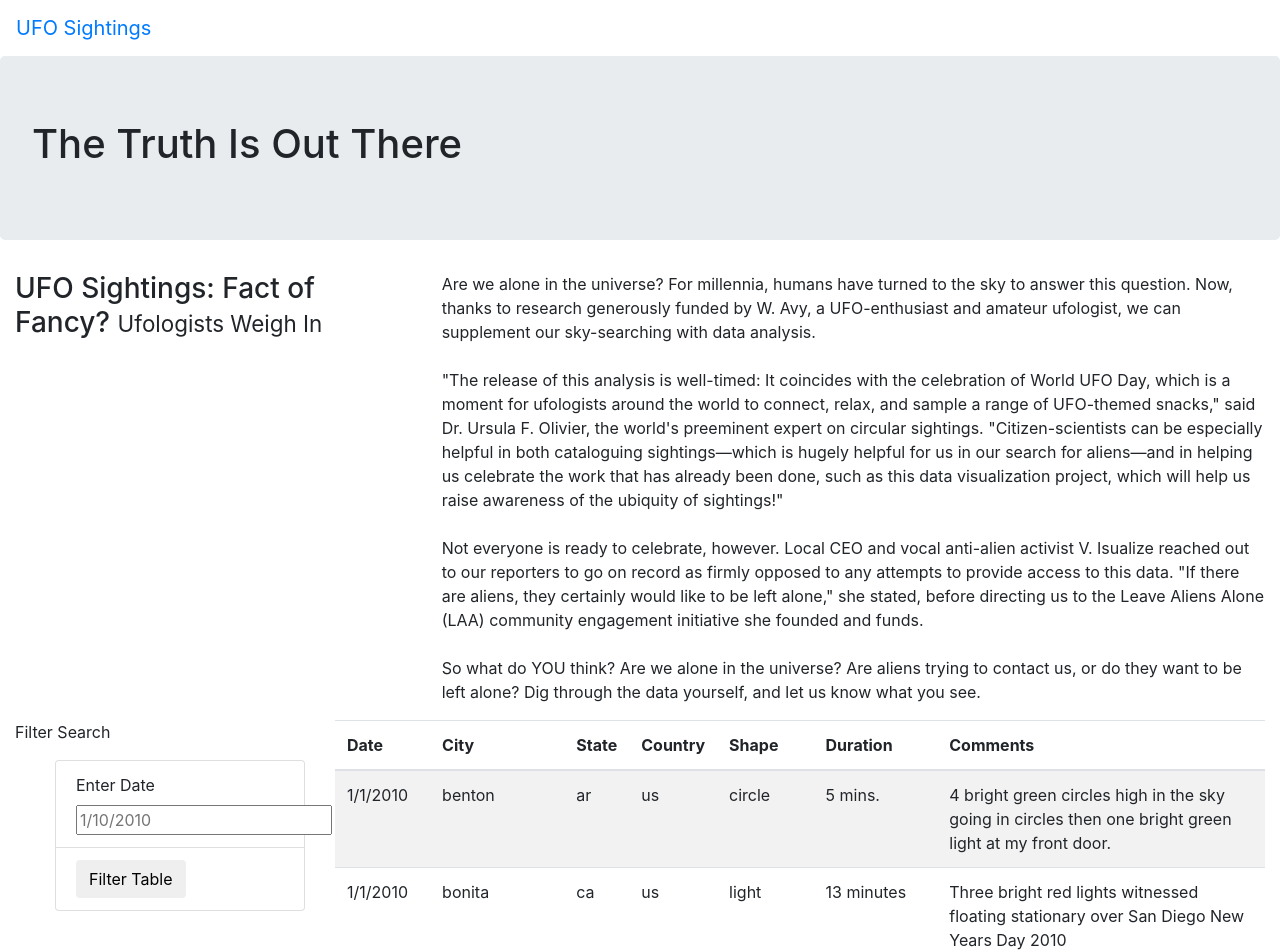
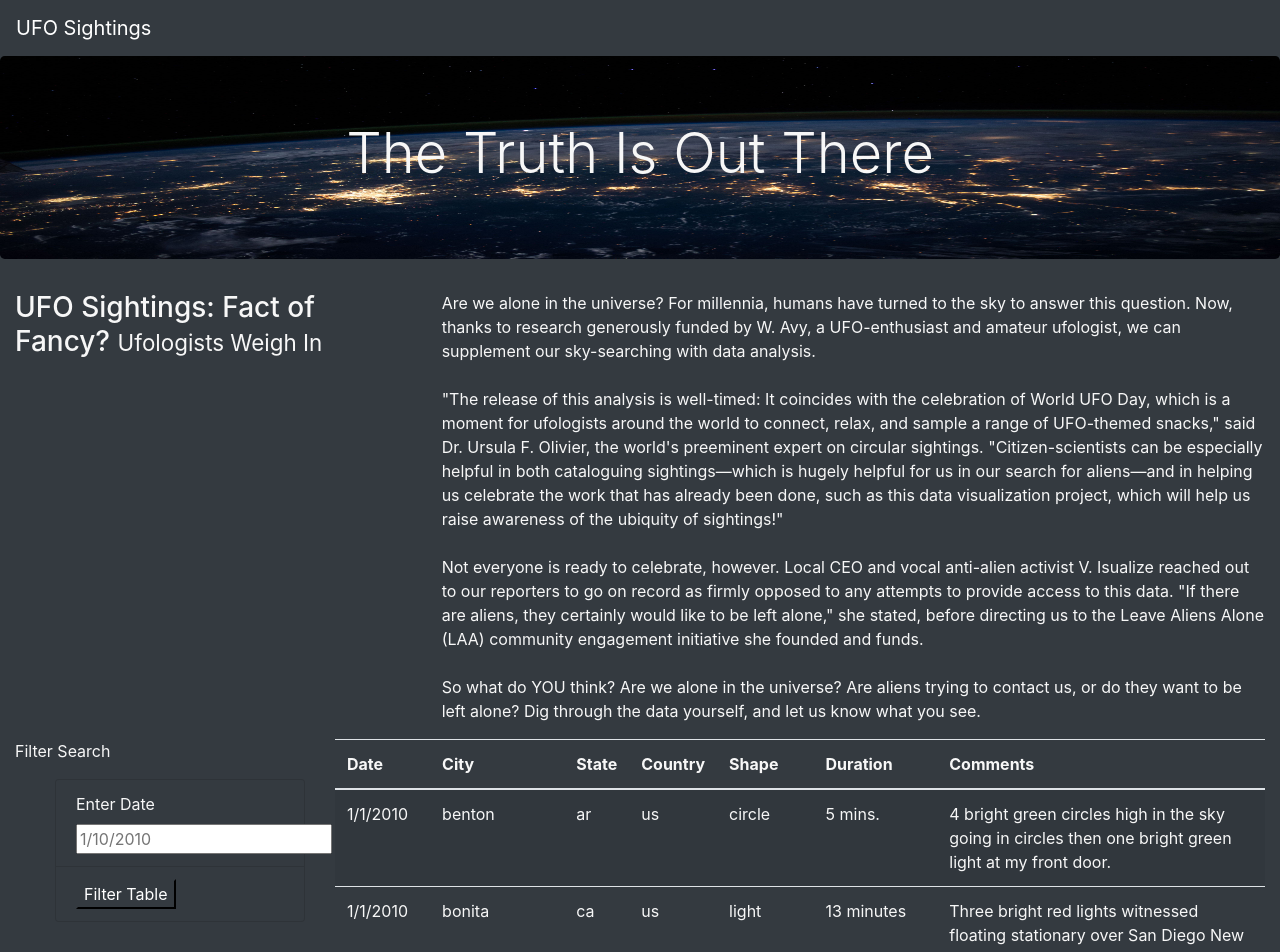
Before and after one commit to SzeWingChan/UFOs, a plain HTML site: page index.html in a window 1280 px wide. Shown: the top 952 px of the page. Drawn offline with nearby package versions, Linux system fonts and the light colour scheme.

Commit message:
11.6.3 trial

```diff
--- a/index.html
+++ b/index.html
@@ -13,14 +13,15 @@
   />
 <link rel="stylesheet" href="static/css/style.css">
 </head>
-<body>
+<body class="bg-dark">
+
     <div class="wrapper">
-        <nav class="navbar navbar-expand-lg">
+        <nav class="navbar navbar-dark bg-dark navbar-expand-lg">
           <a class="navbar-brand" href="index.html">UFO Sightings</a>
         </nav>
     </div>
     <div class="jumbotron">
-        <h1>The Truth Is Out There</h1>
+        <h1 class="display-4">The Truth Is Out There</h1>
     </div>
     <div class="container-fluid">
       <div class="row">
@@ -39,18 +40,20 @@
     <div class="container-fluid">
       <div class="row">
         <div class="col-md-3">
-            <form>
-                <p>Filter Search</p>
-            </form>
-            <ul Class="list=group">
-                <li class="list-group-item">
-                    <label for="date">Enter Date</label>
-                    <input type="text" placeholder="1/10/2010" id="datetime" />
-                </li>
-                <li class="list-group-item">
-                    <button id="filter-btn" type="button" class="btn btn-default">Filter Table</button>
-                </li>
+          <form class="bg-dark">
+            <p>Filter Search</p>
+            <ul Class="list=group" class="bg-dark">
+              <li class="list-group-item bg-dark [tag.]{style="font-family: inherit; font-size: 1rem;"}>
+                <label for="date">Enter Date </label>
+                <input type="text" placeholder="1/10/2010" id="datetime" />
+              </li>
+              <li class="list-group-item bg-dark [tag.]{style="font-family: inherit; font-size: 1rem;"}>
+                <button id="filter-btn" type="button" class="btn-dark" >
+                  Filter Table
+                </button>
+              </li>
             </ul>
+          </form>
         </div>
         <div class="col-md-9">
           <table class="table table-striped">
--- a/static/css/style.css
+++ b/static/css/style.css
@@ -0,0 +1,11 @@
+body {
+
+    color: #f7f7f7;
+  }
+
+
+  .jumbotron {
+      background-image: url("../images/nasa.jpg");
+      background-size: 100% 100%;
+      text-align: center;
+  }
```
Also changed, not shown: static/images/nasa.jpg (added).
